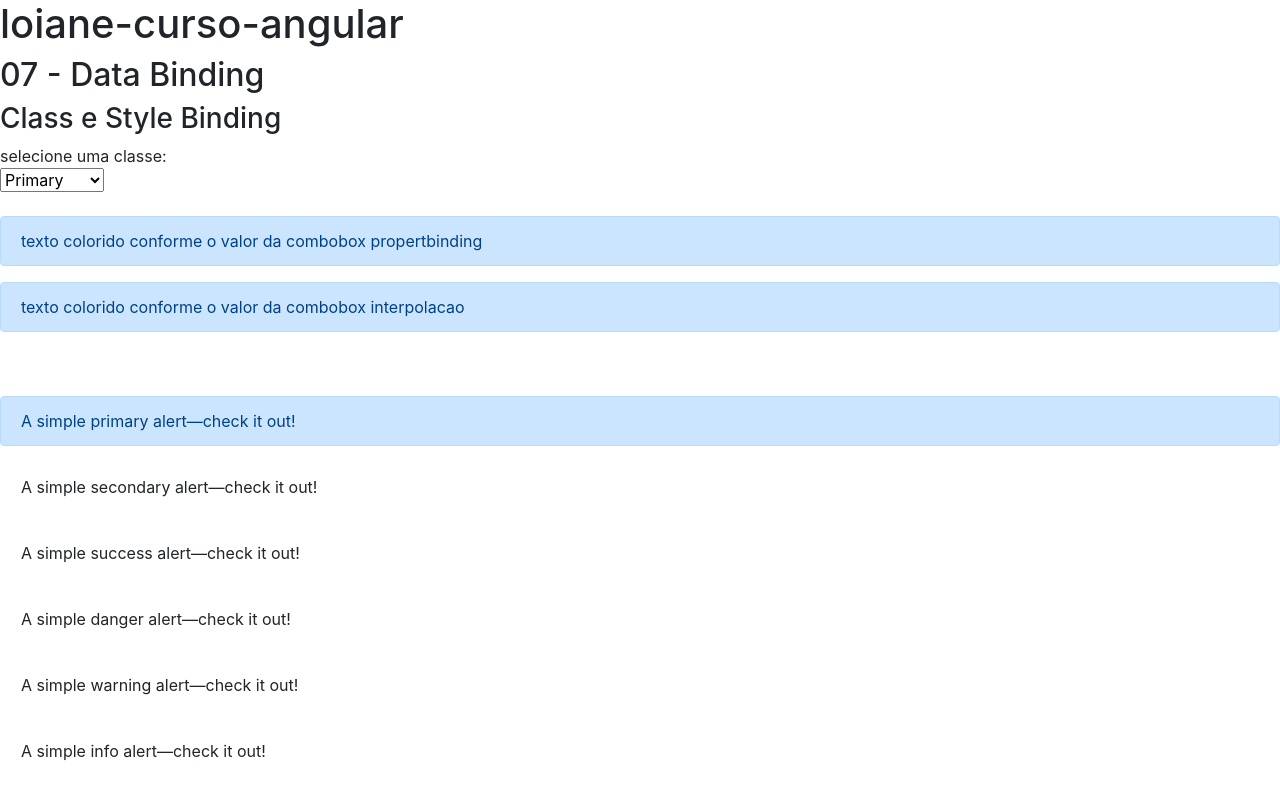
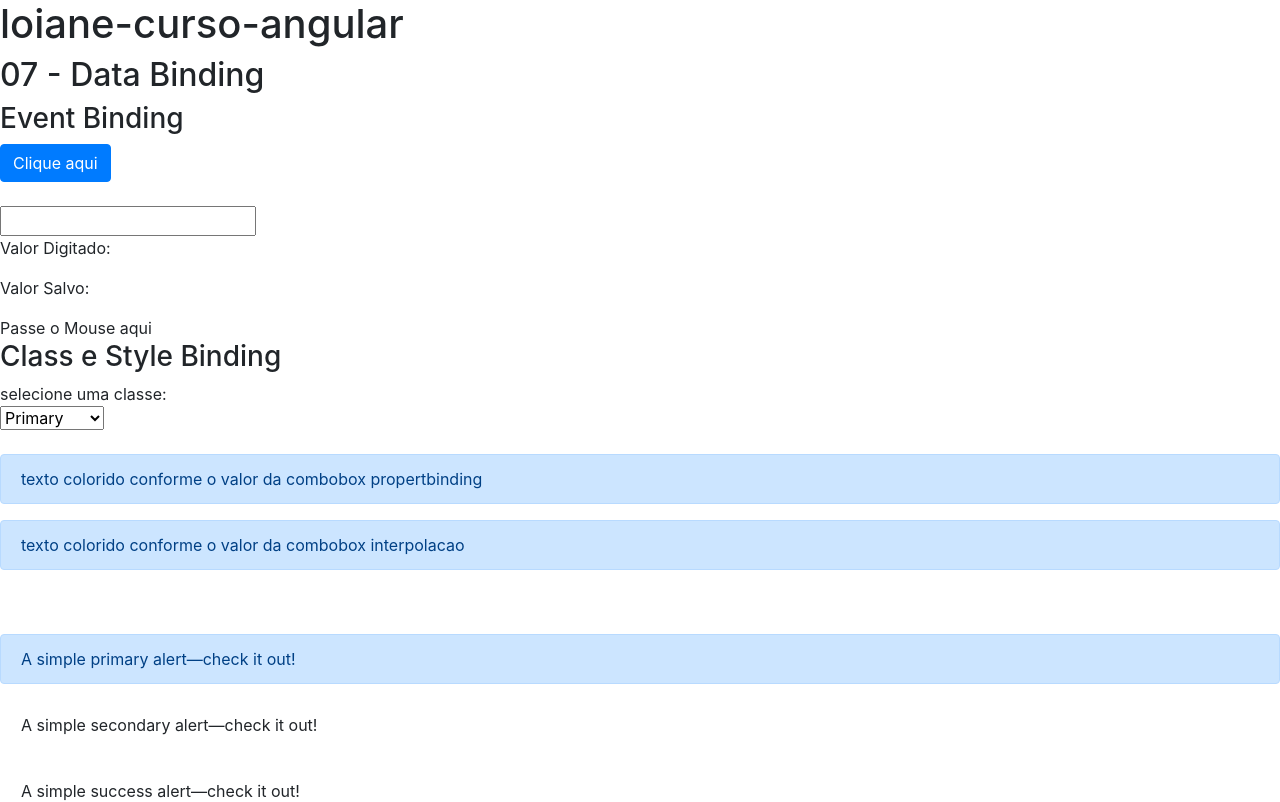
Before and after one commit to dorivansousa/loiane-curso-angular, an Angular app: page / in a window 1280 px wide. Shown: the top 802 px of the page. Built offline with nearby package versions, Linux system fonts and the light colour scheme.

Commit message:
Event binding

```diff
--- a/src/app/07-data-binding/data-binding.component.css
+++ b/src/app/07-data-binding/data-binding.component.css
@@ -0,0 +1,4 @@
+.highlight {
+    background-color: yellow;
+    font-weight: bold;
+}
--- a/src/app/07-data-binding/data-binding.component.html
+++ b/src/app/07-data-binding/data-binding.component.html
@@ -1,4 +1,23 @@
-<section>
+<section class="event-binding">
+    <article>
+        <h3>Event Binding</h3>
+        <div>
+            <button class="btn btn-primary" (click)="onButtonClick()">Clique aqui</button>
+            <br><br>
+            <input #inputField type="text"
+                (keyup)="onInputKeyUp($event)"
+                (keyup.enter)="onInputKeyUpEnter(inputField.value)"
+                (blur)="onInputKeyUpEnter(inputField.value)">
+            <p>Valor Digitado: {{ inputValue }}</p>
+            <p>Valor Salvo: {{ inputValueSave }}</p>
+        </div>
+        <span (mouseover)="onMouseOverOut()"
+              (mouseout)="onMouseOverOut()"
+             [class.highlight]="isMouseOver">Passe o Mouse aqui</span>
+    </article>
+</section>
+
+<section class="class-style-binding">
     <article>
         <h3>Class e Style Binding</h3>
         <div>selecione uma classe:</div>
@@ -51,7 +70,7 @@
     </article>
 </section>
 
-<section>
+<section class="property-binding-interpolation">
     <article>
         <h3>* Interpolação</h3>
         <p>Exibir variavel "{{ '{{ url }}' }}": {{ url }}</p>
--- a/src/app/07-data-binding/data-binding.component.ts
+++ b/src/app/07-data-binding/data-binding.component.ts
@@ -12,6 +12,10 @@ export class DataBindingComponent implements OnInit {
   urlImage: String = 'http://lorempixel.com/100/100/nature';
   tagImageInterpolation = 'HTML <img src="{{ urlImage }}" alt="">';
   tagImagePropertyBinding = 'HTML <img [src]="urlImage" alt="">';
+  inputValue: String = '';
+  inputValueSave: String = '';
+
+  isMouseOver: boolean = false;
 
   constructor() {
     this.url = "http:\\loiane.com";
@@ -25,6 +29,23 @@ export class DataBindingComponent implements OnInit {
     return false
   }
 
+  onButtonClick () {
+    alert('oi');
+  }
+
+  onInputKeyUp(event: KeyboardEvent) {
+   this.inputValue = (<HTMLInputElement>event.target).value;
+  }
+
+  onInputKeyUpEnter(value: any) {
+    this.inputValueSave = value;
+
+  }
+
+  onMouseOverOut() {
+    this.isMouseOver = !this.isMouseOver;
+  }
+
   ngOnInit(): void {
   }
 
```
